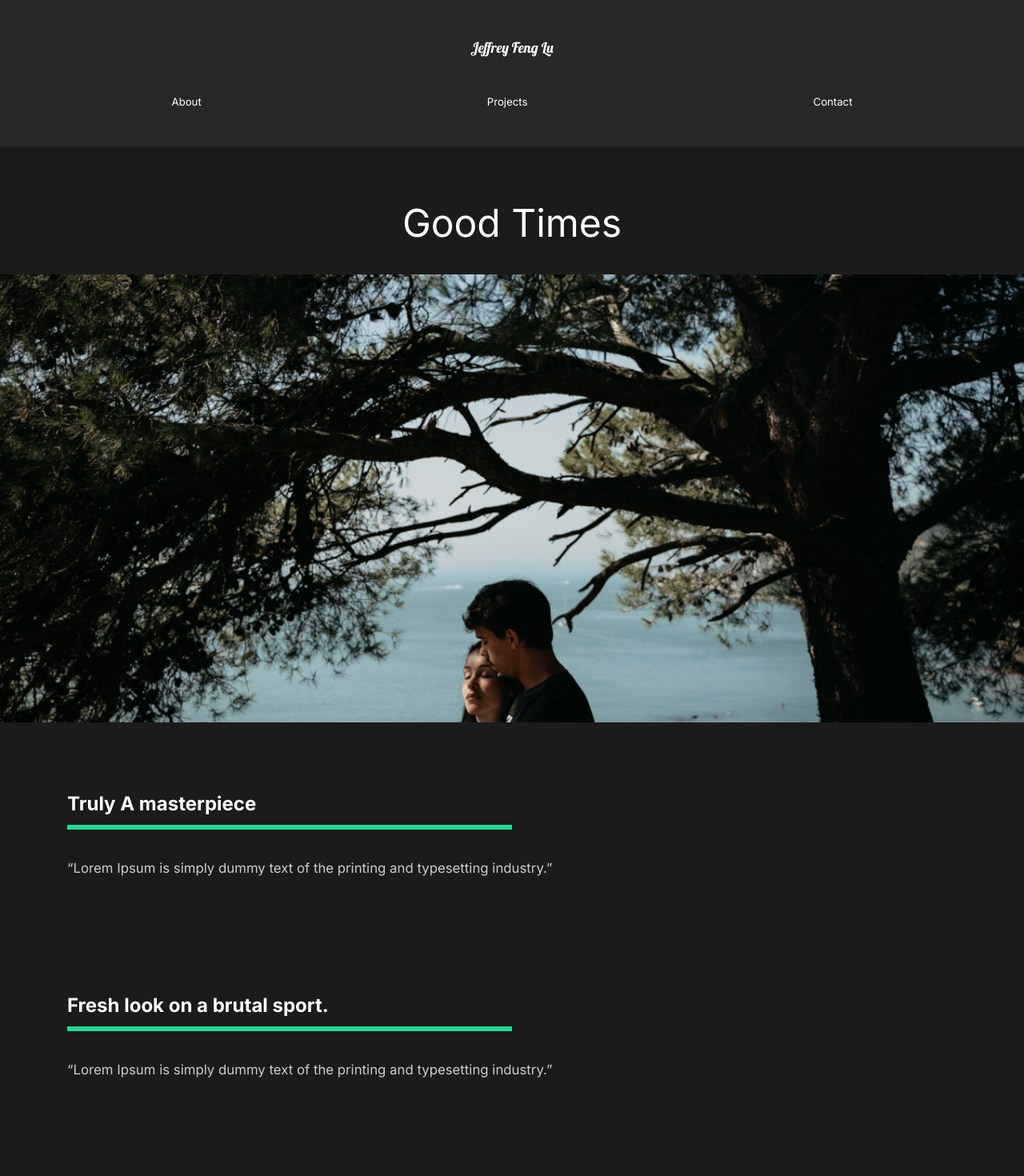
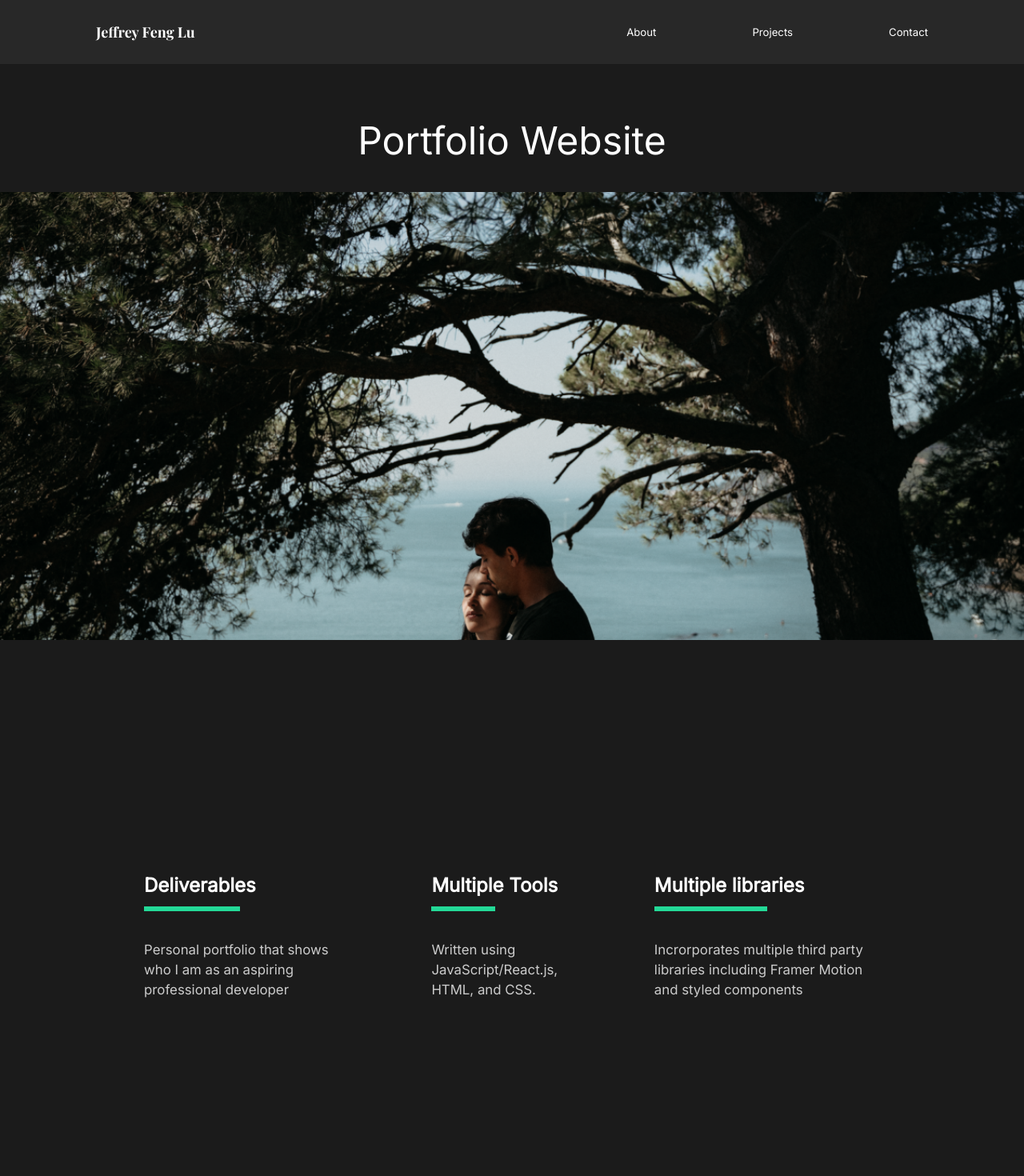
Before and after one commit to jfenglu814/portfolio, a React (Create React App) app: page /work/good-times in a window 1280 px wide. Shown: the top 1470 px of the page at 80% size. Built offline with nearby package versions, Linux system fonts and the light colour scheme.

Commit message:
changed content

```diff
--- a/public/index.html
+++ b/public/index.html
@@ -10,8 +10,7 @@
       content="Web site created using create-react-app"
     />
     <link rel="preconnect" href="https://fonts.gstatic.com">
-    <link rel="preconnect" href="https://fonts.gstatic.com">
-    <link href="https://fonts.googleapis.com/css2?family=Inter:wght@400;700&family=Lobster&display=swap" rel="stylesheet">
+    <link href="https://fonts.googleapis.com/css2?family=Inter&family=Playfair+Display:wght@700&display=swap" rel="stylesheet">
     <!--
       manifest.json provides metadata used when your web app is installed on a
       user's mobile device or desktop. See https://developers.google.com/web/fundamentals/web-app-manifest/
--- a/src/components/FaqSection.js
+++ b/src/components/FaqSection.js
@@ -15,48 +15,29 @@ const FaqSection = () => {
       ref={element}
     >
       <h2>
-        Any Questions <span>FAQ</span>
+        Education and Relevant <span>Experience</span>
       </h2>
       <div className="question">
-        <h4>Who am I</h4>
+        <h4>Education</h4>
         <div className="answer">
-          <p>Lorem ipsum dolor sit amet.</p>
+          <p>University of Cincinnati. Master's of Information Technology.</p>
           <p>
-            Lorem ipsum dolor sit amet consectetur, adipisicing elit.
-            Perferendis, quo?
+            Pennsylvania State University. Bachelor's of Science, Life Science.
           </p>
         </div>
         <div className="faq-line"></div>
       </div>
       <div className="question">
-        <h4>What is my background</h4>
+        <h4>Software Development Internship, UC IT Solutions Center</h4>
         <div className="answer">
-          <p>Lorem ipsum dolor sit amet.</p>
+          <p>Followed agile methodology of the Software Development Cycle</p>
           <p>
-            Lorem ipsum dolor sit amet consectetur, adipisicing elit.
-            Perferendis, quo?
+            Implemented performance optimization on PostgreSQL database to
+            increase by performance up to 90%.
           </p>
-        </div>
-        <div className="faq-line"></div>
-      </div>
-      <div className="question">
-        <h4>How Do I Start?</h4>
-        <div className="answer">
-          <p>Lorem ipsum dolor sit amet.</p>
           <p>
-            Lorem ipsum dolor sit amet consectetur, adipisicing elit.
-            Perferendis, quo?
-          </p>
-        </div>
-        <div className="faq-line"></div>
-      </div>
-      <div className="question">
-        <h4>Let's do it</h4>
-        <div className="answer">
-          <p>Lorem ipsum dolor sit amet.</p>
-          <p>
-            Lorem ipsum dolor sit amet consectetur, adipisicing elit.
-            Perferendis, quo?
+            Resolved technical issues in Risk Assessment Application used by
+            multiple government agencies
           </p>
         </div>
         <div className="faq-line"></div>
--- /dev/null
+++ b/src/components/GetInTouch.js
@@ -0,0 +1,11 @@
+import React from "react";
+
+const GetInTouch = () => {
+  return (
+    <div>
+      <h2>Get In Touch</h2>
+    </div>
+  );
+};
+
+export default GetInTouch;
--- a/src/components/GlobalStyle.js
+++ b/src/components/GlobalStyle.js
@@ -8,7 +8,7 @@ const GlobalStyle = createGlobalStyle`
 }
 
 html{
-    @media (max-width: 1700px){
+    @media (max-width: 1800px){
         font-size: 75%;
     }
 }
--- a/src/components/Nav.js
+++ b/src/components/Nav.js
@@ -48,14 +48,14 @@ const NavBar = styled.nav`
   }
   #logo {
     font-size: 1.5rem;
-    font-family: "Lobster", cursive;
+    font-family: "Playfair Display", bold;
     font-weight: lighter;
   }
   li {
     padding-left: 10rem;
     position: relative;
   }
-  @media (max-width: 1300px) {
+  @media (max-width: 1000px) {
     flex-direction: column;
     padding: 2rem 1rem;
     #logo {
--- a/src/components/SkillsSection.js
+++ b/src/components/SkillsSection.js
@@ -5,6 +5,10 @@ import diaphram from "../img/diaphragm.svg";
 import money from "../img/money.svg";
 import teamwork from "../img/teamwork.svg";
 import home2 from "../img/home2.png";
+import database from "../Images/database.svg";
+import react from "../Images/react.svg";
+import java from "../Images/java.svg";
+import git from "../Images/git.svg";
 
 //Styles
 import { About, Description, Image } from "../styles";
@@ -29,28 +33,28 @@ const SkillsSection = () => {
         <Cards>
           <Card>
             <div className="icon">
-              <img src={clock} alt="project1" />
+              <img src={java} alt="project1" />
               <h3>Languages</h3>
             </div>
             <p>Java ,Python, C, Swift, JavaScript</p>
           </Card>
           <Card>
             <div className="icon">
-              <img src={teamwork} alt="project2" />
+              <img src={react} alt="project2" />
               <h3>Frameworks/Libraries</h3>
             </div>
             <p>Reactjs, Nodejs, Expressjs</p>
           </Card>
           <Card>
             <div className="icon">
-              <img src={diaphram} alt="project3" />
+              <img src={database} alt="project3" />
               <h3>Databases</h3>
             </div>
             <p>PostgreSQL, Microsoft SQLServer</p>
           </Card>
           <Card>
             <div className="icon">
-              <img src={money} alt="project4" />
+              <img src={git} alt="project4" />
               <h3>Other</h3>
             </div>
             <p>Git, Linux</p>
@@ -76,7 +80,7 @@ const Skills = styled(About)`
 const Cards = styled.div`
   display: flex;
   flex-wrap: wrap;
-  @media (max-width: 1300px) {
+  @media (max-width: 1000px) {
     justify-content: center;
   }
 `;
@@ -87,7 +91,6 @@ const Card = styled.div`
     align-items: center;
     h3 {
       margin-left: 1rem;
-
       padding: 1rem;
     }
   }
--- a/src/movieState.js
+++ b/src/movieState.js
@@ -32,25 +32,24 @@ export const MovieState = () => {
       ],
     },
     {
-      title: "Good Times",
+      title: "Portfolio Website",
       mainImg: goodtimes,
       url: "/work/good-times",
       secondaryImg: goodtimes2,
       awards: [
         {
-          title: "Truly A masterpiece",
+          title: "Deliverables",
           description:
-            "“Lorem Ipsum is simply dummy text of the printing and typesetting industry.”",
+            "Personal portfolio that shows who I am as an aspiring professional developer",
         },
         {
-          title: "Fresh look on a brutal sport.",
-          description:
-            "“Lorem Ipsum is simply dummy text of the printing and typesetting industry.”",
+          title: "Multiple Tools",
+          description: "Written using JavaScript/React.js, HTML, and CSS. ",
         },
         {
-          title: "It’s okay lmao.",
+          title: "Multiple libraries",
           description:
-            "“Lorem Ipsum is simply dummy text of the printing and typesetting industry.”",
+            "Incrorporates multiple third party libraries including Framer Motion and styled components",
         },
       ],
     },
--- a/src/pages/AboutMe.js
+++ b/src/pages/AboutMe.js
@@ -3,6 +3,7 @@ import React from "react";
 import AboutSection from "../components/AboutSection";
 import SkillsSection from "../components/SkillsSection";
 import FaqSection from "../components/FaqSection";
+import GetInTouch from "../components/GetInTouch";
 
 //animations
 import { motion } from "framer-motion";
--- a/src/pages/Contact.js
+++ b/src/pages/Contact.js
@@ -44,7 +44,7 @@ const ContactStyle = styled(motion.div)`
   padding: 5rem 10rem;
   color: #353535;
   min-height: 90vh;
-  @media (max-width: 1300px) {
+  @media (max-width: 1000px) {
     padding: 2rem;
     font-size: 1rem;
   }
@@ -53,7 +53,7 @@ const ContactStyle = styled(motion.div)`
 const Title = styled.div`
   margin-bottom: 4rem;
   color: black;
-  @media (max-width: 1300px) {
+  @media (max-width: 1000px) {
     margin-top: 5rem;
   }
 `;
--- a/src/pages/MovieDetail.js
+++ b/src/pages/MovieDetail.js
@@ -78,7 +78,7 @@ const Awards = styled.div`
   margin: 5rem 10rem;
   align-items: center;
   justify-content: space-around;
-  @media (max-width: 1300px) {
+  @media (max-width: 1000px) {
     display: block;
     margin: 2rem 2rem;
   }
--- a/src/pages/Work.js
+++ b/src/pages/Work.js
@@ -4,6 +4,8 @@ import { Link } from "react-router-dom";
 
 //import images
 import athlete from "../img/athlete-small.png";
+import portfolio from "../Images/Portfolio.png";
+import ocat from "../Images/OcatAssessment.png";
 import theracer from "../img/theracer-small.png";
 import goodtimes from "../img/goodtimes-small.png";
 
@@ -38,11 +40,24 @@ const Work = () => {
         <Frame4 variants={slider}></Frame4>
       </motion.div>
       <Movie>
+        <motion.h2 variants={fade}>Personal Portfolio</motion.h2>
+        <div className="line"></div>
+        <Link to="/work/good-times">
+          <Hide>
+            <motion.img
+              variants={photoAnimation}
+              src={portfolio}
+              alt="goodtimes"
+            />
+          </Hide>
+        </Link>
+      </Movie>
+      <Movie>
         <motion.h2 variants={fade}>OCAT Project</motion.h2>
         <motion.div variants={lineAnimation} className="line"></motion.div>
         <Link to="/work/the-athlete">
           <Hide>
-            <motion.img variants={photoAnimation} src={athlete} alt="athlete" />
+            <motion.img variants={photoAnimation} src={ocat} alt="athlete" />
           </Hide>
         </Link>
       </Movie>
@@ -59,19 +74,7 @@ const Work = () => {
           </Hide>
         </Link>
       </Movie>
-      <Movie>
-        <motion.h2 variants={fade}>OCAT Project</motion.h2>
-        <div className="line"></div>
-        <Link to="/work/good-times">
-          <Hide>
-            <motion.img
-              variants={photoAnimation}
-              src={goodtimes}
-              alt="goodtimes"
-            />
-          </Hide>
-        </Link>
-      </Movie>
+
       <ScrollTop />
     </StyledWork>
   );
@@ -81,7 +84,7 @@ const StyledWork = styled(motion.div)`
   min-height: 100vh;
   overflow: hidden;
   padding: 5rem 10rem;
-  @media (max-width: 1300px) {
+  @media (max-width: 1000px) {
     padding: 2rem 2rem;
   }
 
--- a/src/styles.js
+++ b/src/styles.js
@@ -8,7 +8,7 @@ export const About = styled(motion.div)`
   justify-content: space-between;
   padding: 5rem 10rem;
   color: white;
-  @media (max-width: 1300px) {
+  @media (max-width: 1000px) {
     display: block;
     padding: 2rem 2rem;
     text-align: center;
@@ -20,7 +20,7 @@ export const Description = styled.div`
   h2 {
     font-weight: lighter;
   }
-  @media (max-width: 1300px) {
+  @media (max-width: 1000px) {
     padding: 0;
     button {
       margin: 2rem 0rem 5rem 0rem;
```
Also changed, not shown: 1 other file (tests, documents, lock files or other folders).
